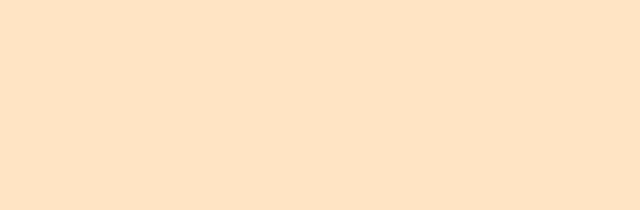
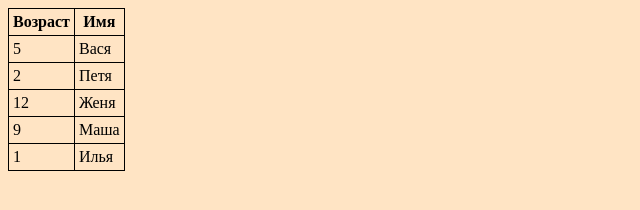
Before and after one commit to amiti-17/test2, a website built with Parcel: page index.html in a window 1280 px wide. Shown: the whole page, without its empty margins (0-640 px from the left). Built offline with nearby package versions, Linux system fonts and the light colour scheme.

Commit message:
resolve task: Сортируемая таблица

```diff
--- a/index.html
+++ b/index.html
@@ -9,5 +9,35 @@
     <link rel="stylesheet" href="src/style.css">
   </head>
   <body>
+    <table id="grid">
+      <thead>
+        <tr>
+          <th data-type="number">Возраст</th>
+          <th data-type="string">Имя</th>
+        </tr>
+      </thead>
+      <tbody>
+        <tr>
+          <td>5</td>
+          <td>Вася</td>
+        </tr>
+        <tr>
+          <td>2</td>
+          <td>Петя</td>
+        </tr>
+        <tr>
+          <td>12</td>
+          <td>Женя</td>
+        </tr>
+        <tr>
+          <td>9</td>
+          <td>Маша</td>
+        </tr>
+        <tr>
+          <td>1</td>
+          <td>Илья</td>
+        </tr>
+      </tbody>
+    </table>
   </body>
 </html>
--- a/src/index.js
+++ b/src/index.js
@@ -1,17 +1,24 @@
-function showNotification(obj) {
-  const { className, html, right, top } = obj;
-  const div = document.createElement('div');
-  div.classList = className;
-  div.textContent = html;
-  div.style.right = right;
-  div.style.top = top;
-  document.body.append(div);
-  setTimeout(() => div.remove(), 1500);
-}
-
-showNotification({
-  className: 'welcome', // дополнительный класс для div (необязательно)
-  html: 'What`s problem?', // HTML-уведомление
-  top: 10, // 10px от верхней границы окна (по умолчанию 0px)
-  right: 10, // 10px от правого края окна (по умолчанию 0px)
-});
+let table = document.getElementById('grid')
+let collator = new Intl.Collator("ru-RU", { numeric: true })
+table.addEventListener('click', function (event) {
+  if (event.target.tagName != 'TH') { return }
+  let arr = []
+  let arrI = [];
+  for (let elem of event.target.parentNode.children) {
+    arrI.push(elem.innerHTML)
+  }
+  let indexOfSortColumn = arrI.indexOf(event.target.innerHTML)
+  console.log()
+  for (let elem of table.lastElementChild.children) {
+    arr.push(elem);
+  }
+  console.log(arr[0].children[indexOfSortColumn])
+  arr.sort((first, second) => {
+    console.log(first.children[indexOfSortColumn].innerHTML, second.children[indexOfSortColumn].innerHTML, collator.compare(first.children[indexOfSortColumn].innerHTML, second.children[indexOfSortColumn].innerHTML))
+    return collator.compare(first.children[indexOfSortColumn].innerHTML, second.children[indexOfSortColumn].innerHTML)
+  })
+  arr.forEach((el) => table.lastElementChild.append(el))
+  //table.lastElementChild.prepend(arr)
+  console.log(table.lastElementChild)
+  console.log(arr)
+})
--- a/src/style.css
+++ b/src/style.css
@@ -1,7 +1,16 @@
 body {
     background-color: bisque;
 }
-.welcome {
-    background-color: aquamarine;
-    width: max-content;
-}
+table {
+    border-collapse: collapse;
+  }
+  th, td {
+    border: 1px solid black;
+    padding: 4px;
+  }
+  th {
+    cursor: pointer;
+  }
+  th:hover {
+    background: yellow;
+  }
```
